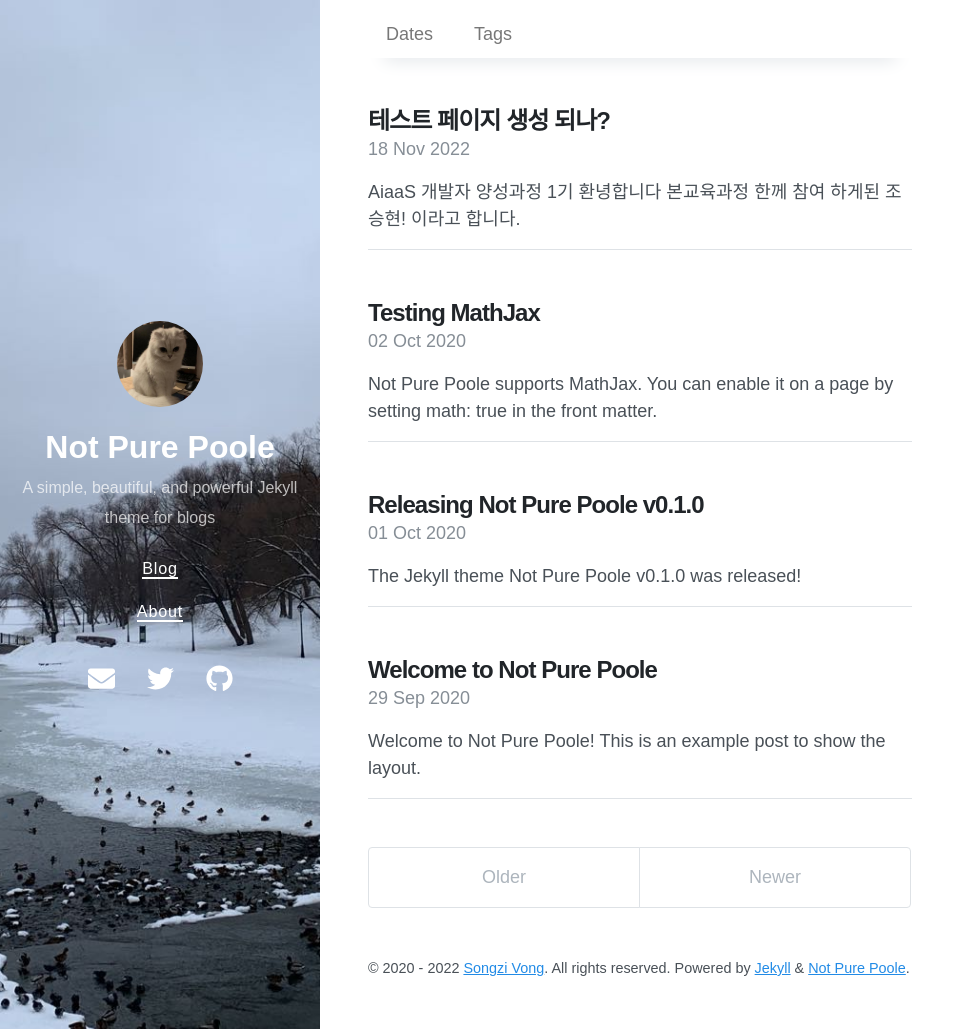
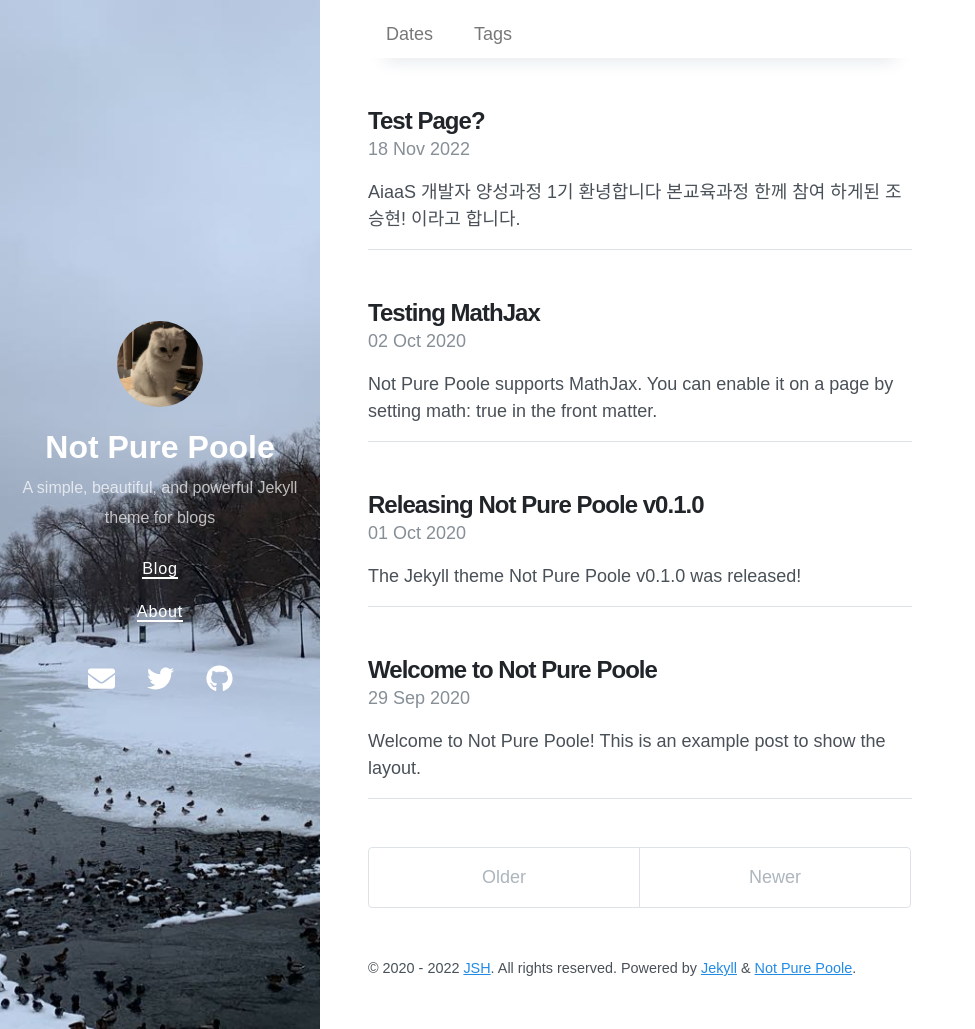
Before and after one commit to whtndgus/JSH, a Jekyll site: the page built from index.html, in a window 1280 px wide and 1029 px high. Shown: the whole window, without its empty margins (0-975 px from the left). Built offline with Jekyll 4.4.1, drawn with Linux system fonts in a browser that asks for light colours; nearby versions of some CDN libraries; the list of posts is cut into pages by our own code.

Commit message:
11-18 테스트

```diff
--- a/_config.yml
+++ b/_config.yml
@@ -54,6 +54,6 @@ sass:
 
 # Specify the author for blog posts
 author:
-  name: Songzi Vong
-  url: https://github.com/vszhub/
-  email: vszhub@gmail.com
+  name: JSH
+  url: https://github.com/whtndgus/
+  email: whtndgus12@gmail.com
--- a/_posts/2022-11-18-테스트-페이지-되나.md
+++ b/_posts/2022-11-18-Test-page.md
@@ -1,6 +1,6 @@
 ---
 layout: post
-title: 테스트 페이지 생성 되나?
+title: Test Page?
 date: 2022-11-18 10:17 +0800
 last_modified_at: 2020-10-01 01:08:25 +0800
 tags: [jekyll theme, jekyll, tutorial]
```
